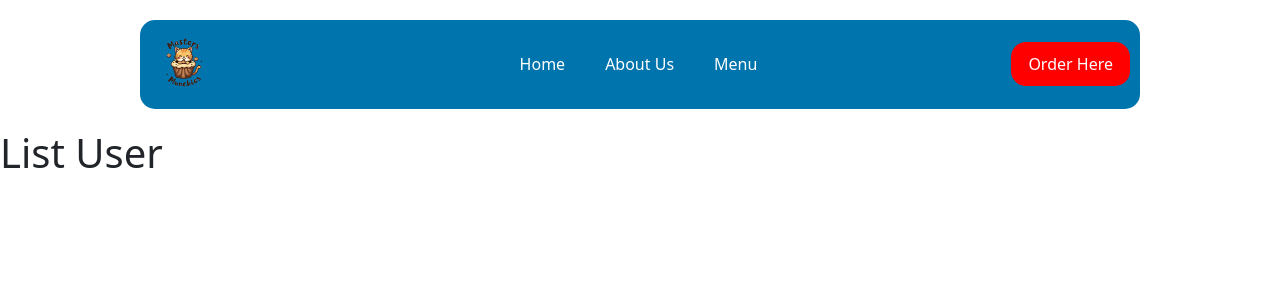
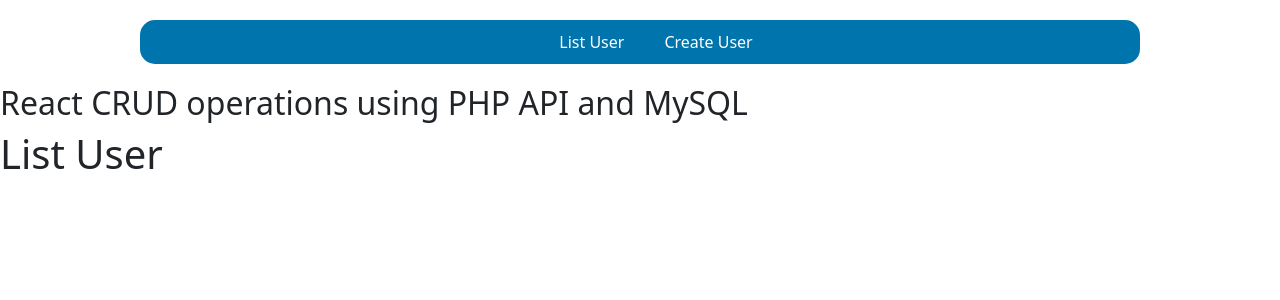
Before and after one commit to NMasters52/react_php_crud_mysql_api, a React (Vite) app: page / in a window 1280 px wide. Shown: the top 300 px of the page. Built offline with nearby package versions, Linux system fonts and the light colour scheme.

Commit message:
Nav Links and browser router

```diff
--- a/src/App.jsx
+++ b/src/App.jsx
@@ -2,15 +2,20 @@ import './App.css'
 import { BrowserRouter, Routes, Route, Link } from 'react-router-dom'
 import Nav from './Components/Nav/Nav.jsx'
 import ListUser from './Components/ListUser/ListUser.jsx'
+import CreateUser from './Components/CreateUser/CreateUser.jsx'
 
 function App() {
 
 
   return (
-    <>
+    <BrowserRouter>
       <Nav />
-      <ListUser />
-    </>
+      <h2>React CRUD operations using PHP API and MySQL</h2>
+      <Routes>
+        <Route path="/" element={<ListUser />} />
+        <Route path="/create" element={<CreateUser />} />
+      </Routes>
+    </BrowserRouter>
   )
 }
 
--- a/src/Components/Nav/Nav.css
+++ b/src/Components/Nav/Nav.css
@@ -6,6 +6,7 @@
     display: flex;
     max-width: 1000px;
     margin: 20px auto;
+    justify-content: center;
 }
 
 .nav-menu {
@@ -15,20 +16,3 @@
     margin-bottom: 0;
     color: white;
 }
-
-.btn-primary {
-    padding: 10px 17px;
-    background-color: red;
-    border-radius: 15px;
-    cursor: pointer;
-}
-
-.btn-primary a {
-    text-decoration: none;
-    color: white;
-}
-
-.nav_logo {
-    max-width: 7%;
-    margin-right: 15px;
-}
--- a/src/Components/Nav/Nav.jsx
+++ b/src/Components/Nav/Nav.jsx
@@ -1,5 +1,4 @@
 import './Nav.css'
-import Logo from '../../assets/logo_transparent.png'
 import { BrowserRouter, Routes, Route, Link } from 'react-router-dom';
 
 
@@ -8,15 +7,14 @@ export default function Nav() {
   return (
 
         <div className="navbar">
-            <img src={Logo} alt="personal logo" className="nav_logo" />
             <ul className="nav-menu">
-                <li className="nav-link">Home</li>
-                <li className="nav-link">About Us</li>
-                <li className="nav-link">Menu</li>
+                <li className="nav-link">
+                    <Link className="nav-link" to="/">List User</Link>
+                </li>
+                <li className="nav-link">
+                    <Link className="nav-link" to="/create">Create User</Link>
+                </li>
             </ul>
-            <div className="btn-primary">
-                <a href="">Order Here</a>
-            </div>
 
         </div>
 
```
